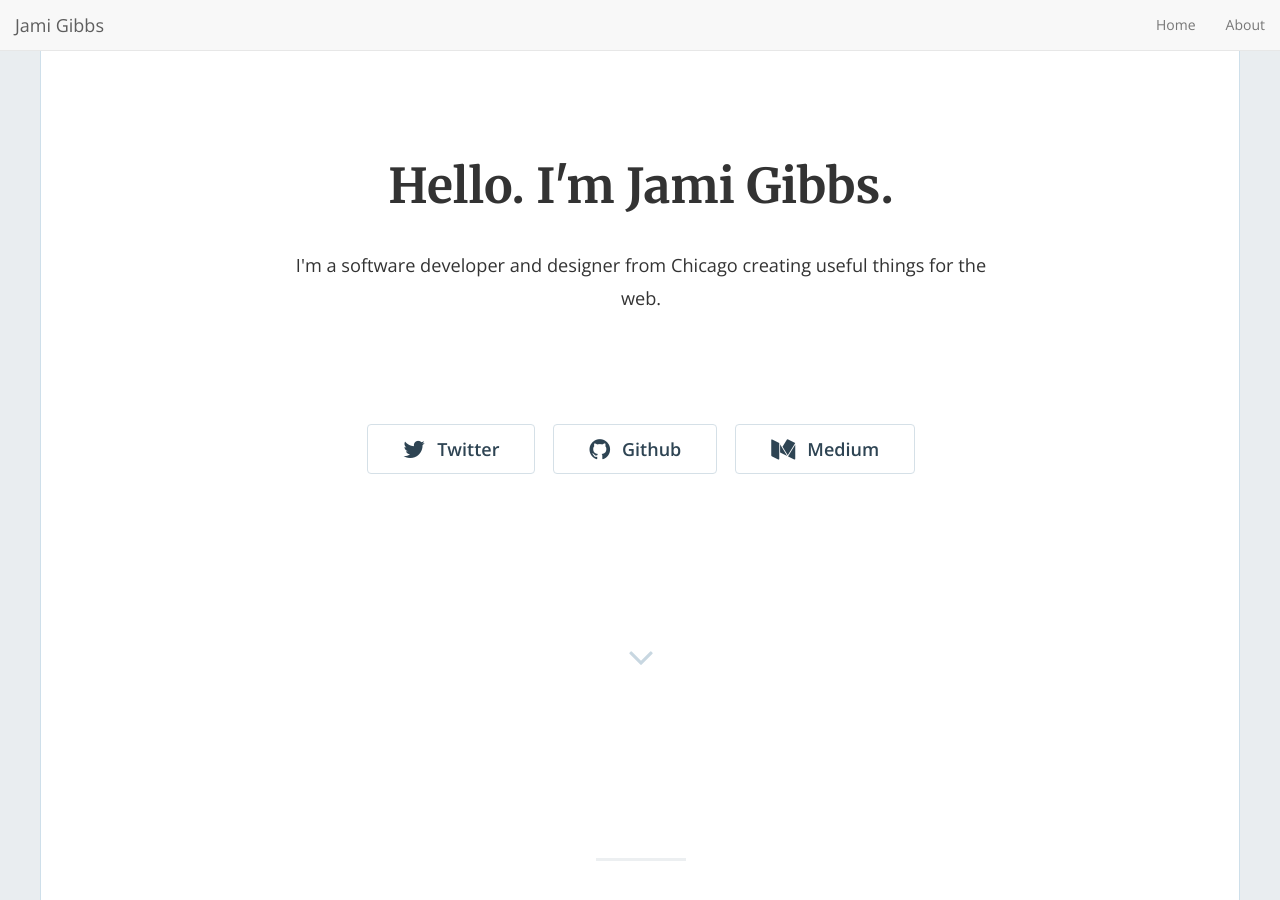
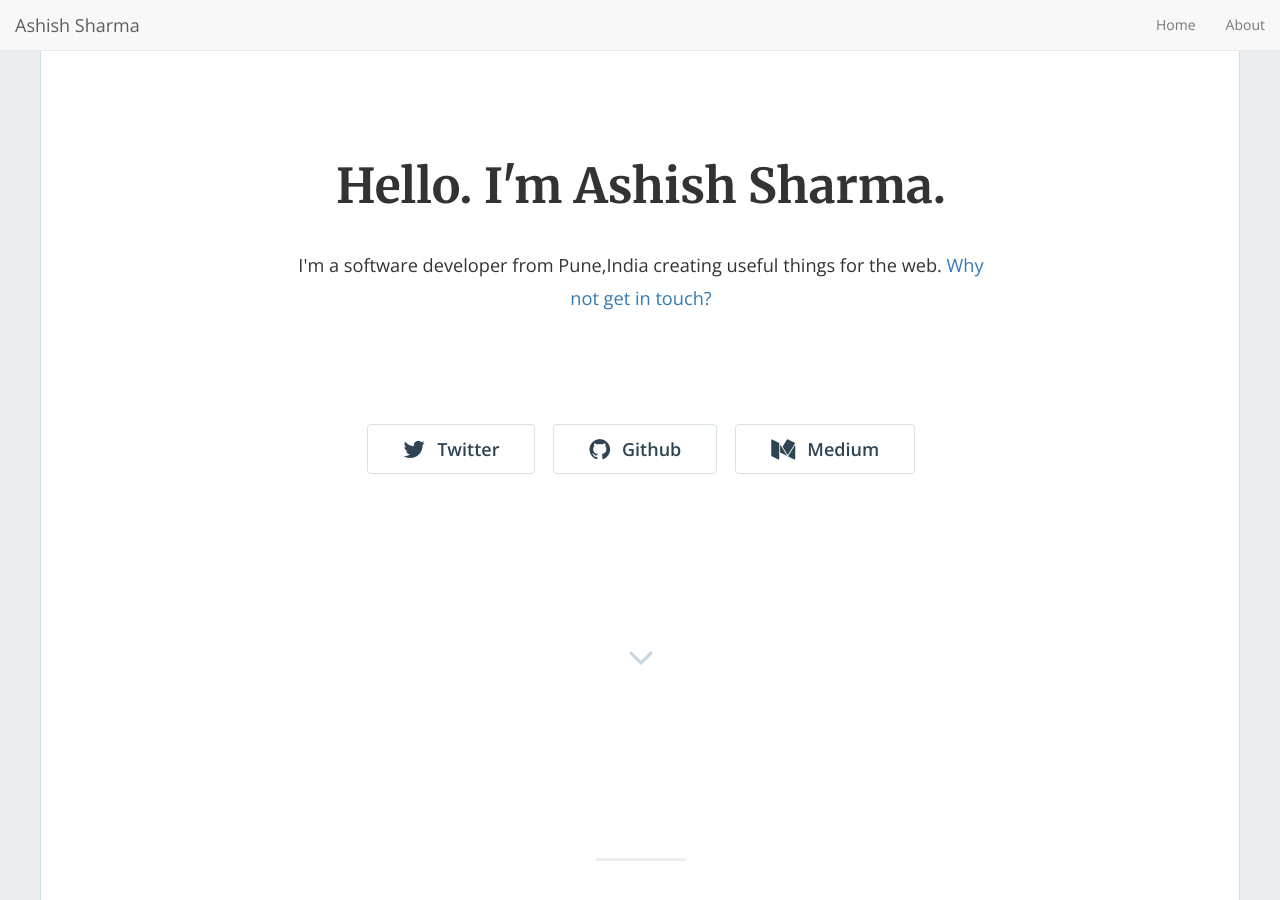
Before and after one commit to ashish431/ashish431.github.io, a Jekyll site: the page built from index.html, in a window 1280 px wide and 900 px high. Built offline with Jekyll 4.4.1, drawn with Linux system fonts in a browser that asks for light colours; nearby versions of some CDN libraries; the list of posts is cut into pages by our own code; some of the changed text lies outside the part shown.

Commit message:
Personal Details update

```diff
--- a/_config.yml
+++ b/_config.yml
@@ -13,14 +13,14 @@
 # you will see them accessed via {{ site.title }}, {{ site.email }}, and so on.
 # You can create any custom variable you would like, and they will be accessible
 # in the templates via {{ site.myvariable }}.
-title: "Hello. I'm Jami Gibbs."
-email: 'jami0821@gmail.com'
-description: "I'm a software developer and designer from Chicago creating useful things for the web."
+title: "Hello. I'm Ashish Sharma."
+email: 'sharmaashish431@gmail.com'
+description: "I'm a software developer from Pune,India creating useful things for the web."
 baseurl: "" # the subpath of your site, e.g. /blog
-url: "https://jamigibbs.github.io/phantom" # the base hostname & protocol for your site, e.g. https://example.com
-twitter_username: 'jamigibbs'
-github_username: 'jamigibbs'
-medium_username: 'blog.jamigibbs.com'
+url: "https://github.com/ashish431"
+linkedin: "https://www.linkedin.com/in/ashish-aem-developer" # the base hostname & protocol for your site, e.g. https://example.com
+github_username: 'ashish431'
+
 
 # Build settings
 markdown: kramdown
@@ -92,10 +92,10 @@ pagination:
 ############################################################
 
 ### Phantom settings
-footer_text: '© 2018 Jami Gibbs'
-admin_name: 'Jami Gibbs'
-google_analytics: "UA-9999999-99" # Update with your own tracking ID
-enable_contact: false
+footer_text: '© 2025 Ashish Sharma'
+admin_name: 'Ashish Sharma'
+google_analytics: "" # Update with your own tracking ID
+enable_contact: true
 
 #### Phantom Navigation menu
 enable_nav: true
```
